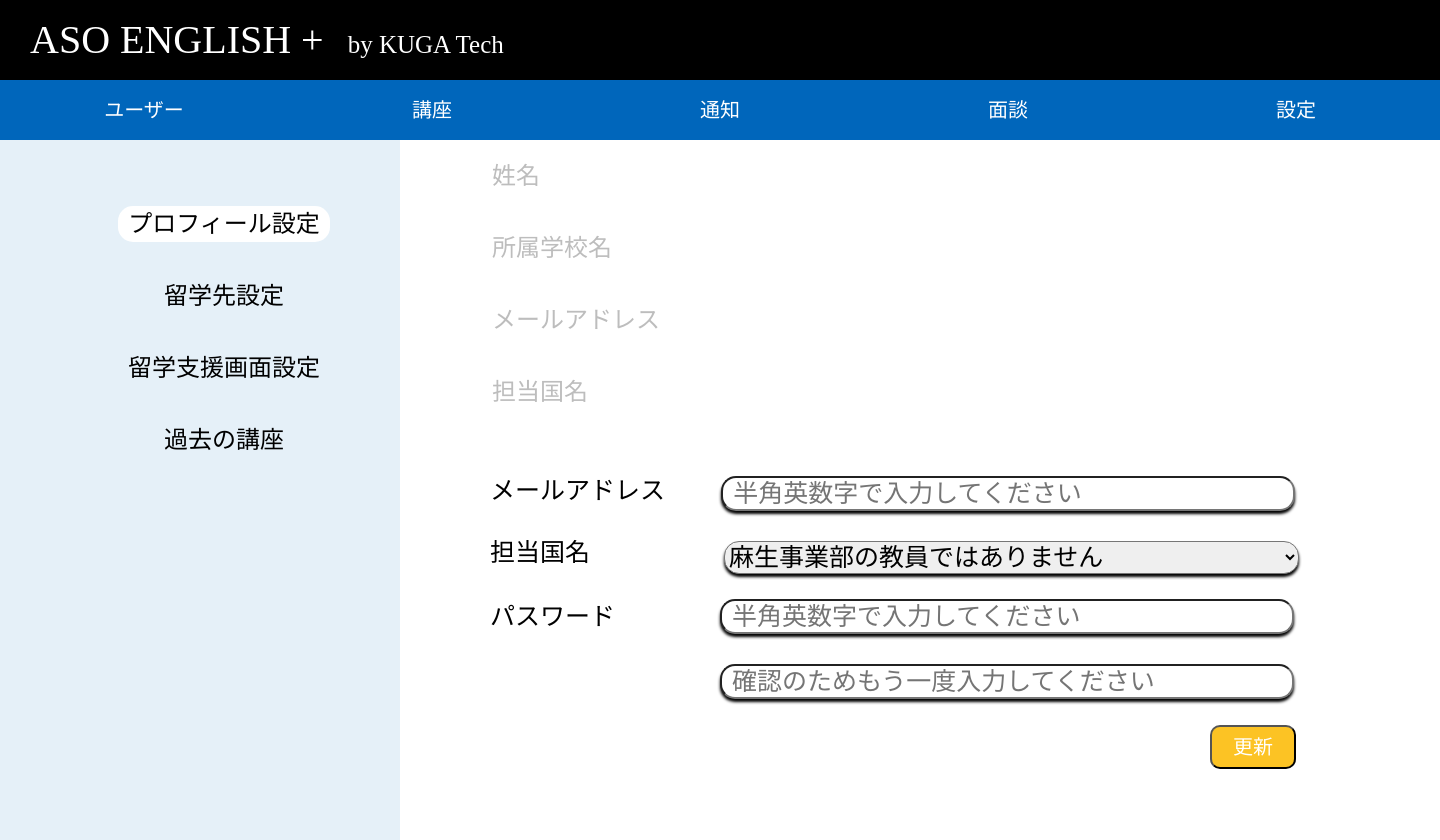
After one commit to 2000Nezox/abroad_web, a PHP site: page /setting.php in a window 1440 px wide. The commit adds this page. Run offline with PHP 8.4, Linux system fonts and the light colour scheme.

```diff
--- a/login.html
+++ b/login.php
@@ -9,7 +9,7 @@
 <body>
 <h1>ASO English +</h1>
 <p>by KUGA Tech</p>
-<form action="" method="post">
+<form method="post" action="main/main.php">
     <div>
         <input class="h" type="text" name="name" value="" placeholder="教職員番号">
     </div>
--- /dev/null
+++ b/setting.php
@@ -0,0 +1,83 @@
+<!DOCTYPE html>
+<html lang="en">
+<head>
+    <meta charset="UTF-8">
+    <title>設定</title>
+    <link rel="stylesheet" href="./css/reset.css">
+    <link rel="stylesheet" href="./css/header.css">
+    <link rel="stylesheet" href="./css/main_index.css">
+    <link rel="stylesheet" href="./css/setting.css">
+    <script src="./js/jquery-3.4.1.min.js"></script>
+    <script src="./js/header.js"></script>
+</head>
+
+<header id="site_heder">
+    <div id="header">
+        <span id="header-first">ASO ENGLISH +</span>
+        <span id="header-last">by KUGA Tech</span>
+    </div>
+    <nav>
+        <ul class="main-header">
+            <li class="header-1">ユーザー</li>
+            <li class="header-2">講座</li>
+            <li class="header-3">通知</li>
+            <li class="header-4">面談</li>
+            <li class="header-5">設定</li>
+        </ul>
+    </nav>
+</header>
+
+<body>
+    <div class="sentaku">
+        <br>
+        <label id="box">プロフィール設定</label>
+        <br>
+        <label>留学先設定</label>
+        <br>
+        <label>留学支援画面設定</label>
+        <br>
+        <label>過去の講座</label>
+    </div>
+
+<div class="rightzentai">
+    <div class="l1">
+            <th>姓名</th>
+            <br>
+            <th>所属学校名</th>
+            <br>
+            <th>メールアドレス</th>
+            <br>
+            <th>担当国名</th>
+            <br>
+    </div>
+    <div>
+        <label id="e-mail">メールアドレス
+            <input class="h" type="text" name="pass" value="" placeholder="半角英数字で入力してください">
+        </label>
+    </div>
+    <label class="l2">担当国名</label>
+    <select name="country" id="country">
+        <option value="">麻生事業部の教員ではありません</option>
+        <option value="">--</option>
+        <option value="">--</option>
+        <option value="">--</option>
+        <option value="">--</option>
+        <option value="">--</option>
+        <option value="">--</option>
+        <option value="">--</option>
+    </select>
+    <div>
+        <label class="l">パスワード
+            <div>
+            <input id="pass" type="text" name="pass" value="" placeholder="半角英数字で入力してください">
+            </div>
+        </label>
+    </div>
+    <div>
+        <input id="cpass" type="text" name="pass" value="" placeholder="確認のためもう一度入力してください">
+    </div>
+    <br>
+        <input id="updata" type="submit" name ="check" value = "更新">
+</div>
+</body>
+</html>
```
Also changed, not shown: Registration.php (renamed from Registration.html), cRegistration.php (renamed from cRegistration.html).
